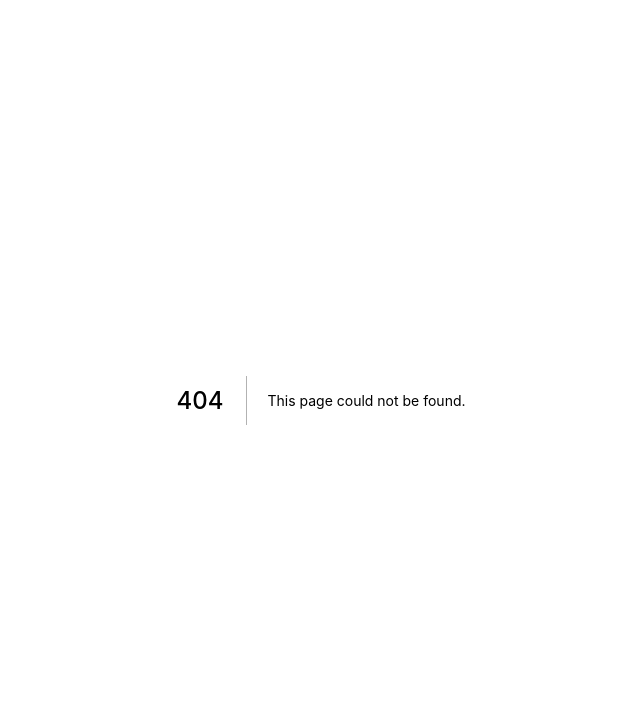
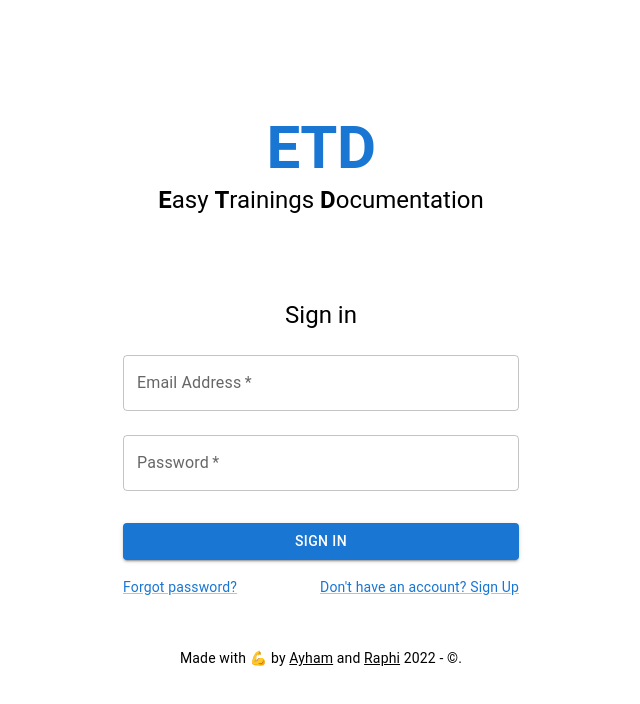
Before and after one commit to ayhamcloud/ETD, a Next.js app: page /login in a window 1280 px wide. Before the commit this address had no page. Shown: the top 704 px of the page, without its empty margins (319-959 px from the left). Built offline with nearby package versions, Linux system fonts and the light colour scheme.

Commit message:
WIP: started login-page

```diff
--- /dev/null
+++ b/pages/login.tsx
@@ -0,0 +1,169 @@
+import Button from "@mui/material/Button";
+import TextField from "@mui/material/TextField";
+import Link from "@mui/material/Link";
+import NextLink from "next/link";
+import Grid from "@mui/material/Grid";
+import Box from "@mui/material/Box";
+import Typography from "@mui/material/Typography";
+import Container from "@mui/material/Container";
+import Copyright from "../src/Copyright";
+import { useRouter } from "next/router";
+import { useContext } from "react";
+import { Store } from "../utils/Store";
+import { Formik, Field, ErrorMessage } from "formik";
+import { object, string } from "yup";
+import { Alert } from "@mui/material";
+import Head from "next/head";
+
+export default function SignIn() {
+  const { state, dispatch } = useContext(Store);
+  const router = useRouter();
+  const { next } = router.query;
+
+  return (
+    <>
+      <Head>
+        <title>ETD - Sign In</title>
+        <meta name="description" content="Sign in to ETD" />
+      </Head>
+      <Container component="main" maxWidth="xs">
+        <Box
+          my={4}
+          sx={{
+            justifyContent: "center",
+            display: "flex",
+            flexDirection: "column",
+            alignItems: "center",
+          }}
+        >
+          <NextLink href="/" passHref>
+            <Link
+              sx={{
+                textDecoration: "none",
+              }}
+            >
+              <Typography component="h1" variant="h2" fontWeight={700}>
+                ETD
+              </Typography>
+            </Link>
+          </NextLink>
+          <Typography component="h1" variant="h5">
+            <b>E</b>asy <b>T</b>rainings <b>D</b>ocumentation
+          </Typography>
+        </Box>
+        <Box
+          sx={{
+            minHeight: "50vh",
+            justifyContent: "center",
+            display: "flex",
+            flexDirection: "column",
+            alignItems: "center",
+          }}
+        >
+          <Typography component="h1" variant="h5">
+            Sign in
+          </Typography>
+          <Formik
+            initialValues={{ email: "", password: "" }}
+            validationSchema={object({
+              email: string().email().required("Email is required"),
+              password: string()
+                .required("Password is required")
+                .min(8, "Password is invalid"),
+            })}
+            onSubmit={async (values, formikHelpers) => {
+              const res = await fetch("/api/users/login", {
+                method: "POST",
+                headers: {
+                  "Content-Type": "application/json",
+                },
+                body: JSON.stringify(values),
+              });
+              const data = await res.json();
+              console.log(data);
+              // redirect to dashboard page
+              if (data.loggedIn) {
+                dispatch({ type: "USER_LOGIN", payload: data.name });
+                router.push(next || "/");
+              }
+              formikHelpers.setErrors({ Server: data.error });
+            }}
+          >
+            {({ values, errors, isSubmitting, handleSubmit, handleReset }) => (
+              <Box
+                component="form"
+                onSubmit={handleSubmit}
+                onReset={handleReset}
+                sx={{ mt: 1, width: "100%" }}
+              >
+                {errors.Server && (
+                  <Alert severity="error">{errors.Server}</Alert>
+                )}
+                <ErrorMessage name="email">
+                  {(msg) => <Alert severity="warning">{msg}</Alert>}
+                </ErrorMessage>
+                <Field
+                  margin="normal"
+                  required
+                  fullWidth
+                  label="Email Address"
+                  name="email"
+                  autoComplete="email"
+                  as={TextField}
+                />
+                <ErrorMessage name="password">
+                  {(msg) => (
+                    <Alert
+                      severity="warning"
+                      sx={{
+                        width: "100%",
+                      }}
+                    >
+                      {msg}
+                    </Alert>
+                  )}
+                </ErrorMessage>
+                <Field
+                  margin="normal"
+                  required
+                  fullWidth
+                  name="password"
+                  label="Password"
+                  type="password"
+                  autoComplete="current-password"
+                  as={TextField}
+                />
+                <Button
+                  type="submit"
+                  fullWidth
+                  variant="contained"
+                  sx={{ mt: 3, mb: 2 }}
+                  disabled={isSubmitting}
+                >
+                  Sign In
+                </Button>
+                <Grid container justifyContent="space-between">
+                  <Grid item>
+                    <NextLink href="/reset-password" passHref>
+                      <Link variant="body2">
+                        Forgot password?
+                      </Link>
+                    </NextLink>
+                  </Grid>
+                  <Grid item>
+                    <NextLink href="/signup" passHref>
+                      <Link variant="body2">
+                        Don&apos;t have an account? Sign Up
+                      </Link>
+                    </NextLink>
+                  </Grid>
+                </Grid>
+              </Box>
+            )}
+          </Formik>
+        </Box>
+        <Copyright />
+      </Container>
+    </>
+  );
+}
--- /dev/null
+++ b/src/Copyright.tsx
@@ -0,0 +1,19 @@
+import * as React from 'react';
+import Typography from '@mui/material/Typography';
+import MuiLink from '@mui/material/Link';
+
+export default function Copyright(props) {
+  return (
+    <Typography variant="body2" color="text" align="center" {...props}>
+      {'Made with 💪 by '}
+      <MuiLink color="inherit" href="https://github.com/ayham291">
+        Ayham
+      </MuiLink>{' '}
+      and{' '}
+      <MuiLink color="inherit" href="https://www.instagram.com/raphael_bgr_9900/">
+      Raphi
+      </MuiLink>{' '}
+      {new Date().getFullYear()} - {'©'}.
+    </Typography>
+  );
+}
--- a/tsconfig.json
+++ b/tsconfig.json
@@ -15,7 +15,7 @@
     "jsx": "preserve",
     "incremental": true,
     "baseUrl": ".",
-    "noImplicitAny": true,
+    "noImplicitAny": false,
     "paths": {
       "@/components/*": ["components/*"],
       "@/pages/*": ["pages/*"],
--- /dev/null
+++ b/utils/Store.tsx
@@ -0,0 +1,30 @@
+import Cookies from "js-cookie";
+import { createContext, useReducer } from "react";
+
+const userName = Cookies.get("uname");
+
+export const Store = createContext({});
+const initialState = {
+  userInfo: userName ? userName : null,
+};
+
+function reducer(state, action) {
+  switch (action.type) {
+  case "USER_LOGIN":
+    return { ...state, userInfo: action.payload };
+  case "USER_LOGOUT":
+    return {
+      ...state,
+      userInfo: null,
+    };
+
+  default:
+    return state;
+  }
+}
+
+export function StoreProvider(props) {
+  const [state, dispatch] = useReducer(reducer, initialState);
+  const value = { state, dispatch };
+  return <Store.Provider value={value}>{props.children}</Store.Provider>;
+}
```
Also changed, not shown: package.json (+7 -1 lines), 1 other file (tests, documents, lock files or other folders).
